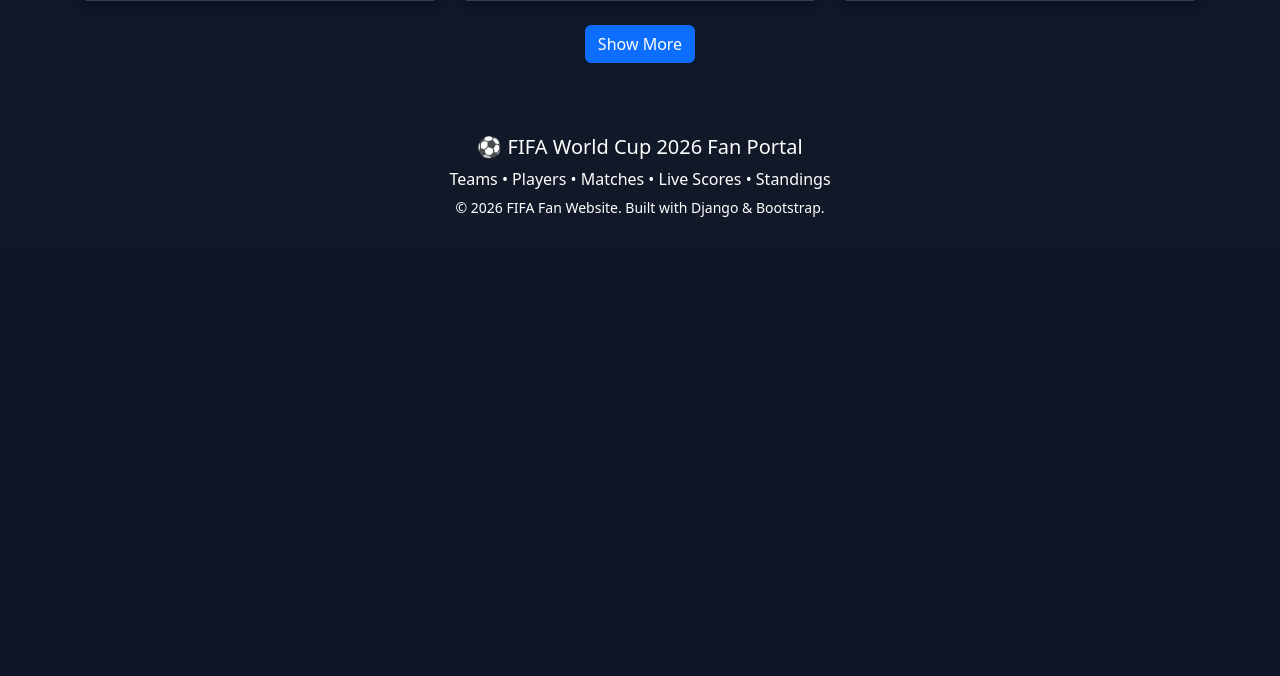
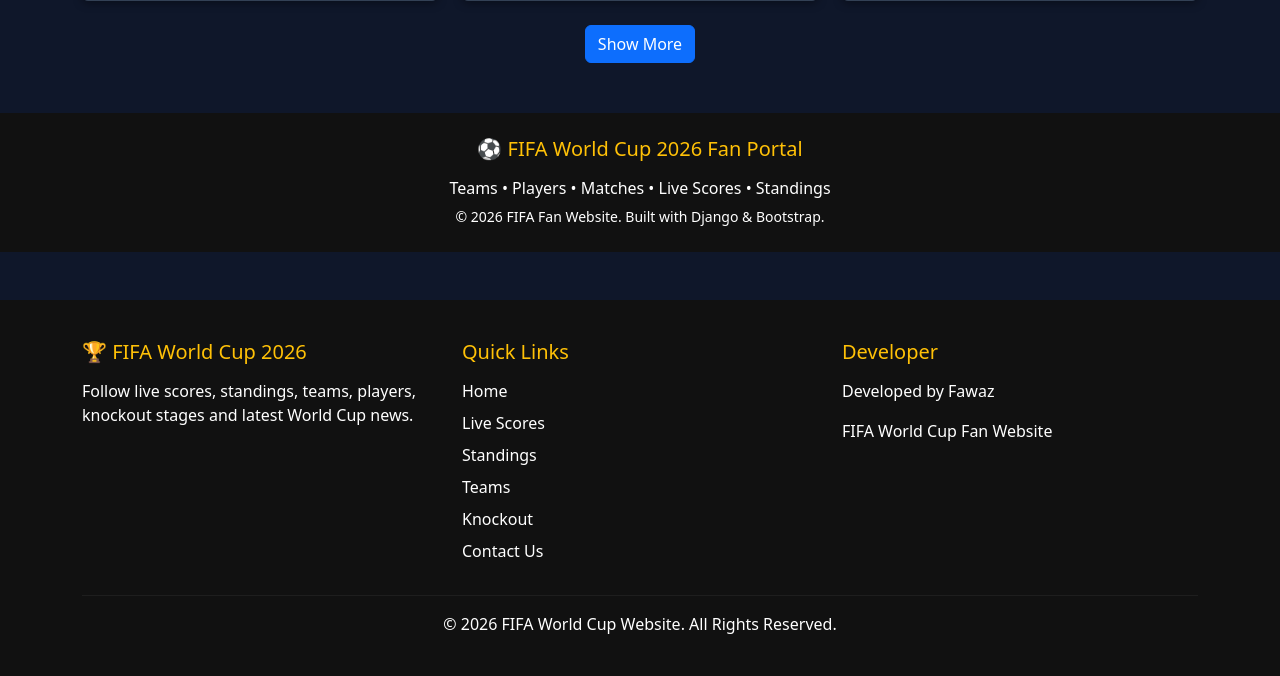
Before and after one commit to fawaz2212/fifa, a Django app: page / in a window 1280 px wide. Shown: the part 1515-2191 px from the top of the page. Before the commit the page ends 1732 px from the top, so only its background shows below. Run offline with Django 5.2, Linux system fonts and the light colour scheme; data comes from the database, SQL or seed files in the repository; data that the repository does not hold is empty.

Commit message:
Site update

```diff
--- a/static/css/style.css
+++ b/static/css/style.css
@@ -401,3 +401,38 @@
     height:50px;
     object-fit:contain;
 }
+
+
+.footer{
+    background:#111;
+    color:white;
+    padding:40px 0;
+    margin-top:50px;
+}
+
+.footer h5{
+    color:#ffc107;
+    margin-bottom:15px;
+}
+
+.footer-links{
+    list-style:none;
+    padding:0;
+}
+
+.footer-links li{
+    margin-bottom:8px;
+}
+
+.footer-links a{
+    color:white;
+    text-decoration:none;
+}
+
+.footer-links a:hover{
+    color:#ffc107;
+}
+
+.footer hr{
+    border-color:#444;
+}
--- a/worldcup/templates/worldcup/base.html
+++ b/worldcup/templates/worldcup/base.html
@@ -132,5 +132,63 @@
 
 <script src="https://cdn.jsdelivr.net/npm/bootstrap@5.3.3/dist/js/bootstrap.bundle.min.js"></script>
 
+
+<footer class="footer mt-5">
+
+    <div class="container">
+
+        <div class="row">
+
+            <div class="col-md-4">
+                <h5>🏆 FIFA World Cup 2026</h5>
+
+                <p>
+                    Follow live scores, standings, teams,
+                    players, knockout stages and latest
+                    World Cup news.
+                </p>
+            </div>
+
+            <div class="col-md-4">
+                <h5>Quick Links</h5>
+
+                <ul class="footer-links">
+                    <li><a href="/">Home</a></li>
+                    <li><a href="/live-scores/">Live Scores</a></li>
+                    <li><a href="/standings/">Standings</a></li>
+                    <li><a href="/teams/">Teams</a></li>
+                    <li><a href="/knockout/">Knockout</a></li>
+                    <li><a href="/contact/">Contact Us</a></li>
+                </ul>
+            </div>
+
+            <div class="col-md-4">
+                <h5>Developer</h5>
+
+                <p>
+                    Developed by Fawaz
+                </p>
+
+                <p>
+                    FIFA World Cup Fan Website
+                </p>
+            </div>
+
+        </div>
+
+        <hr>
+
+        <div class="text-center">
+
+            © 2026 FIFA World Cup Website.
+            All Rights Reserved.
+
+        </div>
+
+    </div>
+
+</footer>
+
+
 </body>
 </html>
--- a/worldcup/urls.py
+++ b/worldcup/urls.py
@@ -24,4 +24,7 @@
     name='top_scorers'
 ),
 
+path('contact/', views.contact, name='contact'),
+
+
 ]
--- a/worldcup/views.py
+++ b/worldcup/views.py
@@ -1,3 +1,5 @@
+from urllib import request
+
 from django.shortcuts import render, get_object_or_404
 from django.http import JsonResponse
 from collections import defaultdict
@@ -95,3 +97,8 @@
         'worldcup/top_scorers.html',
         {'scorers': scorers}
     )
+
+
+
+def contact(request):
+    return render(request, 'worldcup/contact.html')
```
Also changed, not shown: worldcup/templates/worldcup/contact.html (added, +48 -0 lines).
